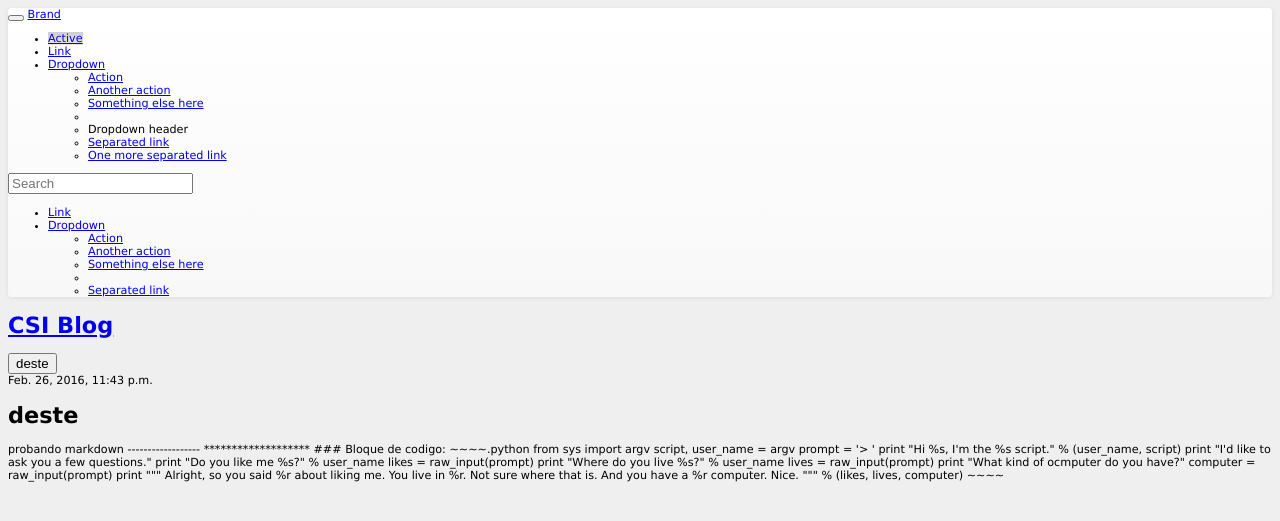
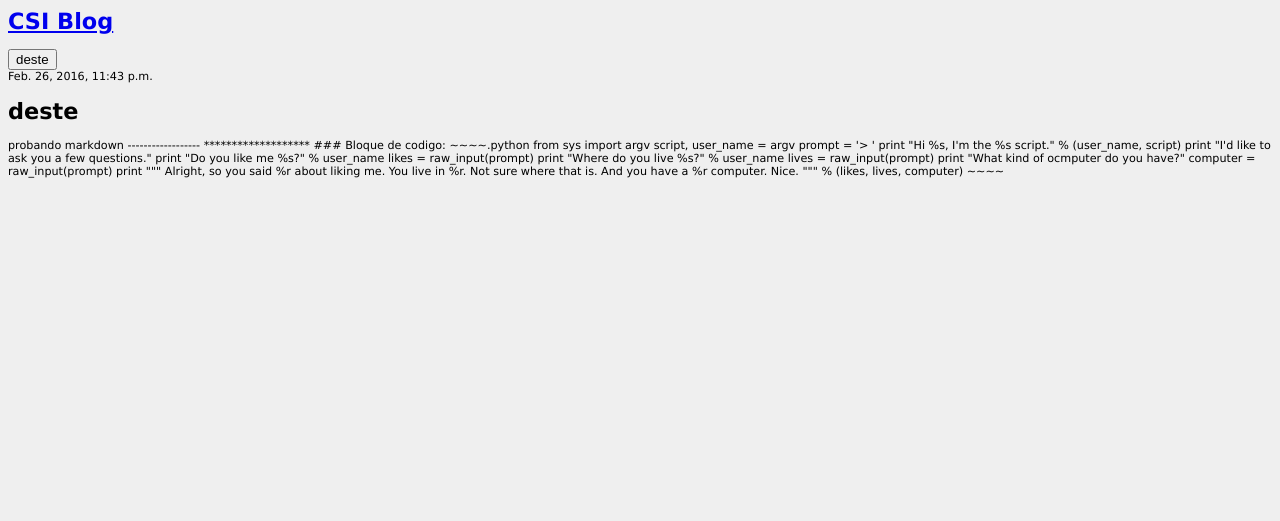
Before and after one commit to chrisRubiano/csi_sitio, a Django app: page /post/1/ in a window 1280 px wide. Shown: the top 521 px of the page. Run offline with Django 3.2, Linux system fonts and the light colour scheme; data comes from the database, SQL or seed files in the repository; some libraries are stand-ins or nearby versions.

Commit message:
some changes

```diff
--- a/mysite/csi/templates/csi/base.html
+++ b/mysite/csi/templates/csi/base.html
@@ -36,57 +36,6 @@
 
     </head>
     <body>
-
-    <div class="navbar navbar-default">
-              <div class="container-fluid">
-                <div class="navbar-header">
-                  <button type="button" class="navbar-toggle" data-toggle="collapse" data-target=".navbar-responsive-collapse">
-                    <span class="icon-bar"></span>
-                    <span class="icon-bar"></span>
-                    <span class="icon-bar"></span>
-                  </button>
-                  <a class="navbar-brand" href="javascript:void(0)">Brand</a>
-                </div>
-                <div class="navbar-collapse collapse navbar-responsive-collapse">
-                  <ul class="nav navbar-nav">
-                    <li class="active"><a href="javascript:void(0)">Active</a></li>
-                    <li><a href="javascript:void(0)">Link</a></li>
-                    <li class="dropdown">
-                      <a href="http://fezvrasta.github.io/bootstrap-material-design/bootstrap-elements.html" data-target="#" class="dropdown-toggle" data-toggle="dropdown">Dropdown
-                        <b class="caret"></b></a>
-                      <ul class="dropdown-menu">
-                        <li><a href="javascript:void(0)">Action</a></li>
-                        <li><a href="javascript:void(0)">Another action</a></li>
-                        <li><a href="javascript:void(0)">Something else here</a></li>
-                        <li class="divider"></li>
-                        <li class="dropdown-header">Dropdown header</li>
-                        <li><a href="javascript:void(0)">Separated link</a></li>
-                        <li><a href="javascript:void(0)">One more separated link</a></li>
-                      </ul>
-                    </li>
-                  </ul>
-                  <form class="navbar-form navbar-left">
-                    <div class="form-group">
-                      <input type="text" class="form-control col-sm-8" placeholder="Search">
-                    </div>
-                  </form>
-                  <ul class="nav navbar-nav navbar-right">
-                    <li><a href="javascript:void(0)">Link</a></li>
-                    <li class="dropdown">
-                      <a href="http://fezvrasta.github.io/bootstrap-material-design/bootstrap-elements.html" data-target="#" class="dropdown-toggle" data-toggle="dropdown">Dropdown
-                        <b class="caret"></b></a>
-                      <ul class="dropdown-menu">
-                        <li><a href="javascript:void(0)">Action</a></li>
-                        <li><a href="javascript:void(0)">Another action</a></li>
-                        <li><a href="javascript:void(0)">Something else here</a></li>
-                        <li class="divider"></li>
-                        <li><a href="javascript:void(0)">Separated link</a></li>
-                      </ul>
-                    </li>
-                  </ul>
-                </div>
-              </div>
-            </div>
         <div class="container">
             <h1><a href="/">CSI Blog</a></h1>
             <button class="btn btn-lg btn-block btn-raised">deste</button>
```
Also changed, not shown: 1 other file.
